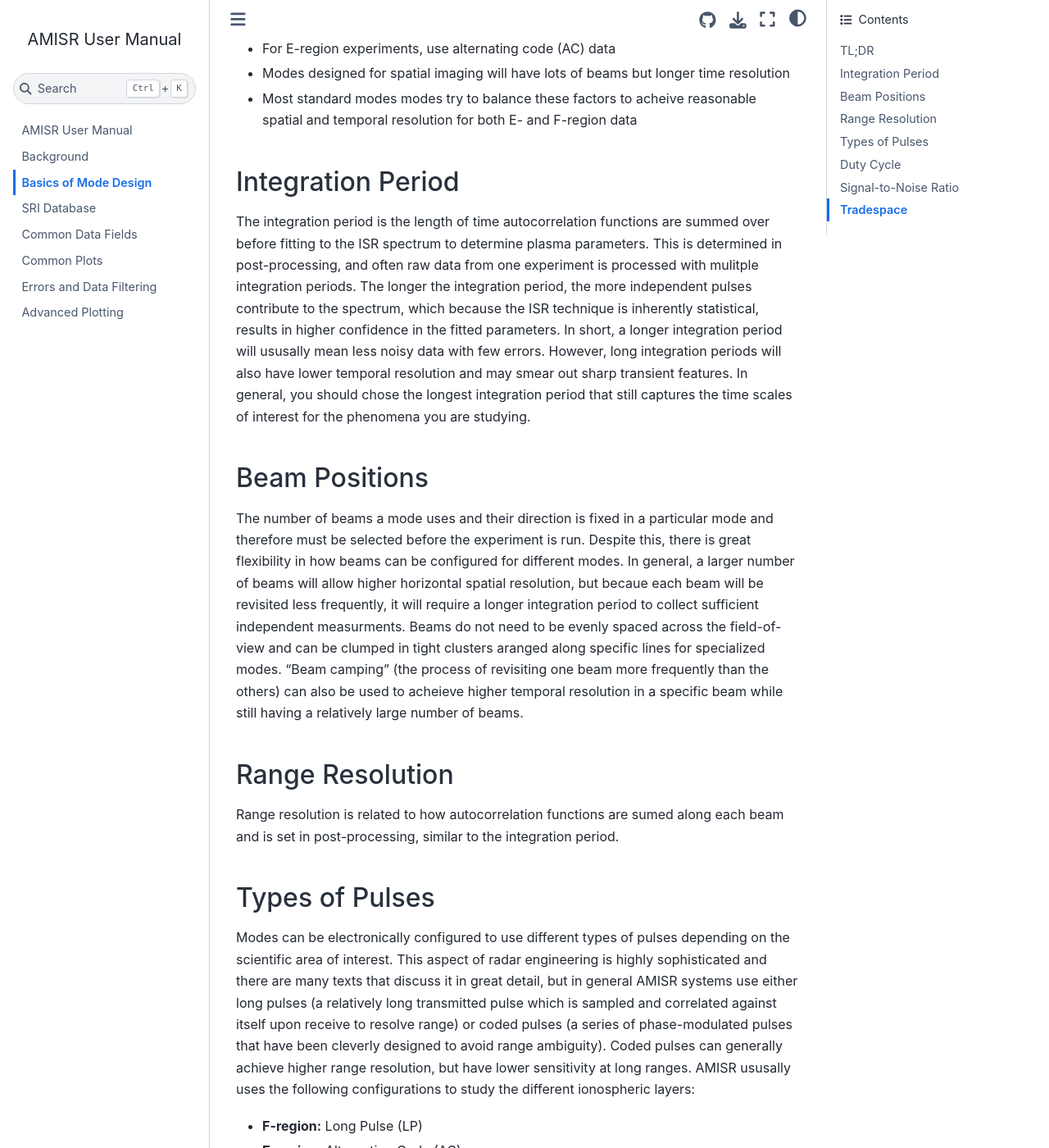
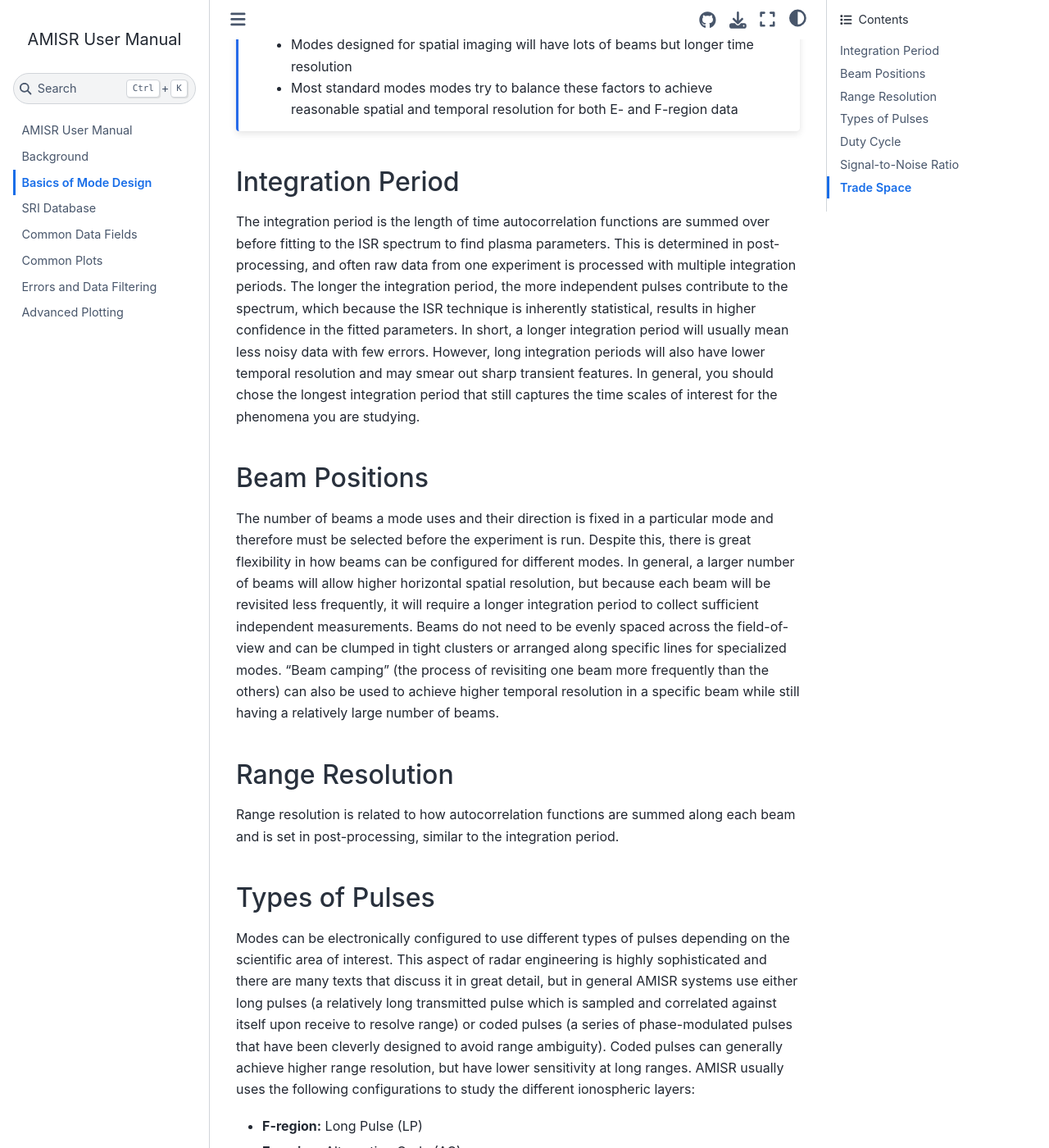
Before and after one commit to amisr/amisr_user_manual, a Jupyter Book: the page built from mode_design.md, in a window 1280 px wide and 1400 px high, scrolled down 296 px. Shown: the whole window at 82% size. Built offline with Jupyter Book 1.0.4 settings and Sphinx 7.4.7 and the Sphinx Book theme 1.1.4, drawn with Linux system fonts in a browser that asks for light colours; some of the changed text lies outside the part shown.

Commit message:
Proofread and fix minor typos.

````diff
--- a/mode_design.md
+++ b/mode_design.md
@@ -2,39 +2,41 @@
 
 This section gives an overview of some of the basic factors to consider when designing radar modes and experiments.  It is also useful to help understand which data files you should use when there are multiple available and how to properly interpret the data
 
-## TL;DR
-- For F-region experiments, use long pulse (LP) data
-- For E-region experiments, use alternating code (AC) data
+```{admonition} TL;DR
+- For F-region studies, use long pulse (LP) data
+- For E-region studies, use alternating code (AC) data
 - Modes designed for spatial imaging will have lots of beams but longer time resolution
-- Most standard modes modes try to balance these factors to acheive reasonable spatial and temporal resolution for both E- and F-region data
+- Most standard modes modes try to balance these factors to achieve reasonable spatial and temporal resolution for both E- and F-region data
+```
 
+(integration-period)=
 ## Integration Period
-The integration period is the length of time autocorrelation functions are summed over before fitting to the ISR spectrum to determine plasma parameters.  This is determined in post-processing, and often raw data from one experiment is processed with mulitple integration periods.  The longer the integration period, the more independent pulses contribute to the spectrum, which because the ISR technique is inherently statistical, results in higher confidence in the fitted parameters.  In short, a longer integration period will ususally mean less noisy data with few errors. However, long integration periods will also have lower temporal resolution and may smear out sharp transient features.  In general, you should chose the longest integration period that still captures the time scales of interest for the phenomena you are studying.
+The integration period is the length of time autocorrelation functions are summed over before fitting to the ISR spectrum to find plasma parameters.  This is determined in post-processing, and often raw data from one experiment is processed with multiple integration periods.  The longer the integration period, the more independent pulses contribute to the spectrum, which because the ISR technique is inherently statistical, results in higher confidence in the fitted parameters.  In short, a longer integration period will usually mean less noisy data with few errors. However, long integration periods will also have lower temporal resolution and may smear out sharp transient features.  In general, you should chose the longest integration period that still captures the time scales of interest for the phenomena you are studying.
 
 ## Beam Positions
-The number of beams a mode uses and their direction is fixed in a particular mode and therefore must be selected before the experiment is run.  Despite this, there is great flexibility in how beams can be configured for different modes.  In general, a larger number of beams will allow higher horizontal spatial resolution, but becaue each beam will be revisited less frequently, it will require a longer integration period to collect sufficient independent measurments.  Beams do not need to be evenly spaced across the field-of-view and can be clumped in tight clusters aranged along specific lines for specialized modes.  "Beam camping" (the process of revisiting one beam more frequently than the others) can also be used to acheieve higher temporal resolution in a specific beam while still having a relatively large number of beams.
+The number of beams a mode uses and their direction is fixed in a particular mode and therefore must be selected before the experiment is run.  Despite this, there is great flexibility in how beams can be configured for different modes.  In general, a larger number of beams will allow higher horizontal spatial resolution, but because each beam will be revisited less frequently, it will require a longer integration period to collect sufficient independent measurements.  Beams do not need to be evenly spaced across the field-of-view and can be clumped in tight clusters or arranged along specific lines for specialized modes.  "Beam camping" (the process of revisiting one beam more frequently than the others) can also be used to achieve higher temporal resolution in a specific beam while still having a relatively large number of beams.
 
 ## Range Resolution
-Range resolution is related to how autocorrelation functions are sumed along each beam and is set in post-processing, similar to the integration period.
+Range resolution is related to how autocorrelation functions are summed along each beam and is set in post-processing, similar to the integration period.
 
 ## Types of Pulses
-Modes can be electronically configured to use different types of pulses depending on the scientific area of interest.  This aspect of radar engineering is highly sophisticated and there are many texts that discuss it in great detail, but in general AMISR systems use either long pulses (a relatively long transmitted pulse which is sampled and correlated against itself upon receive to resolve range) or coded pulses (a series of phase-modulated pulses that have been cleverly designed to avoid range ambiguity).  Coded pulses can generally achieve higher range resolution, but have lower sensitivity at long ranges.  AMISR ususally uses the following configurations to study the different ionospheric layers:
+Modes can be electronically configured to use different types of pulses depending on the scientific area of interest.  This aspect of radar engineering is highly sophisticated and there are many texts that discuss it in great detail, but in general AMISR systems use either long pulses (a relatively long transmitted pulse which is sampled and correlated against itself upon receive to resolve range) or coded pulses (a series of phase-modulated pulses that have been cleverly designed to avoid range ambiguity).  Coded pulses can generally achieve higher range resolution, but have lower sensitivity at long ranges.  AMISR usually uses the following configurations to study the different ionospheric layers:
 
 - **F-region:** Long Pulse (LP)
 - **E-region:** Alternating Code (AC)
 - **D-region:** Barker Code (BC)
 
-It is common to design modes that interleve different types of pulses so that data can be collected that is good in multiple range regimes. Most standard modes will collect both LP and AC data.  BC data are more specialized and although some common modes collect these data, they require more sophisticated processing and are not automatically posted pubicly.
+It is common to design modes that interleave different types of pulses so that data can be collected that is good in multiple range regimes. Most standard modes will collect both LP and AC data.  BC data are more specialized and although some common modes collect these data, they require more sophisticated processing and are not automatically posted publicly.
 
 ## Duty Cycle
-The radar duty cycle is fraction of time the radar is transmitting.  In a higher the duty cycle, more independent pulses are transmitted and received in a given period of time and error on the processed data should be lower.  Howerver, duty cycle is often constrained by outside factors, such as the economics of powering and running the radar (i.e. fuel and electricity costs), equiptment limitations, and environmental factor (to avoid overheating).
+The radar duty cycle is fraction of time the radar is transmitting.  In a higher duty cycle, more independent pulses are transmitted and received in a given period of time and error on the processed data should be lower.  However, duty cycle is often constrained by outside factors, such as the economics of powering and running the radar (i.e. fuel and electricity costs), equipment limitations, and environmental factor (to avoid overheating).
 
 ## Signal-to-Noise Ratio
-In addition to the number of independent pulses collected, the other major factor in data error is the Signal-to-Noise Ratio (SNR).  This is primarily impacted by both the transmit power of the radar, which can fluctuate over the lifetime of the facility depending on its contitions and maintence state, and the background plasma density in the ionosphere.  Dense plasma will return a stronger signal, which can be used to your advantage during periods where you can expect the background density to be relatively high (i.e., daylit and summertime).  This means that the radar often has more capabilities in terms of spatial and/or teporal resolution during certain times of the year or particular categories of events.
+In addition to the number of independent pulses collected, the other major factor in data error is the Signal-to-Noise Ratio (SNR).  This is primarily impacted by both the transmit power of the radar, which can fluctuate over the lifetime of the facility depending on its conditions and maintenance state, and the background plasma density in the ionosphere.  Dense plasma will return a stronger signal, which can be used to your advantage during periods where you can expect the background density to be relatively high (i.e., summer daytime).  This means that the radar often has more capabilities in terms of spatial and/or temporal resolution during certain times of the year or particular categories of events.
 
-## Tradespace
+## Trade Space
 
-AMISRs are extremely flexible, however they have limitations like all physical instruments.  In general, when designing a mode, you are working in the following tradespace:
+AMISRs are extremely flexible, however they have limitations like all physical instruments.  In general, when designing a mode, you are working in the following trade space:
 
 ![tradespace](images/tradespace.png)
 
````
Also changed, not shown: other parts of mode_design.md (+1 -1 lines), background.md (+2 -2 lines), isr_theory.md (deleted, +0 -9 lines), navigate_database.md (+8 -6 lines), advanced_plotting.ipynb, common_data.ipynb, errors.ipynb, plotting.ipynb.
